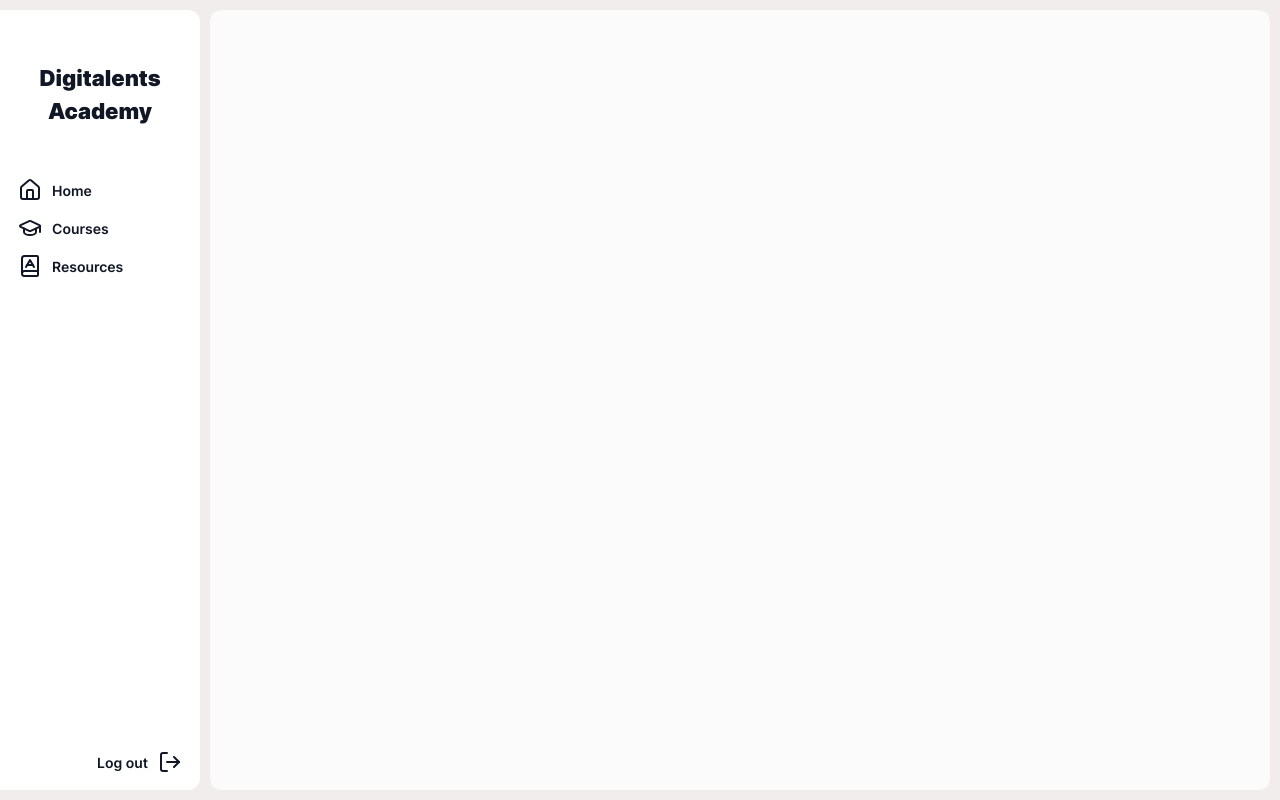
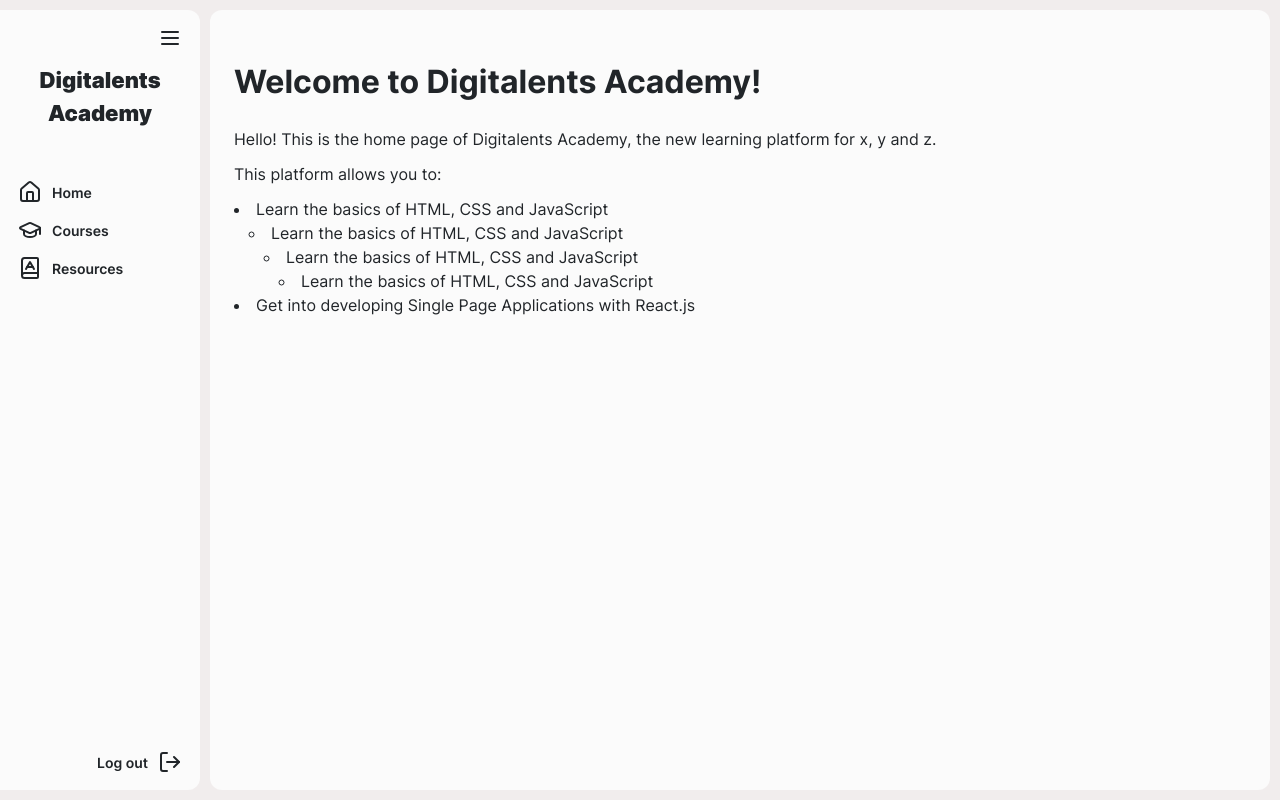
Before and after one commit to Corned/academy, a React (Vite) app in the folder client/: page / in a window 1280 px wide. Built offline with nearby package versions, Linux system fonts and the light colour scheme.

Commit message:
markdown scss

```diff
--- a/client/package.json
+++ b/client/package.json
@@ -16,6 +16,7 @@
     "lucide-react": "^0.406.0",
     "react": "^18.3.1",
     "react-dom": "^18.3.1",
+    "react-markdown": "^9.0.1",
     "tailwind-merge": "^2.4.0",
     "tailwindcss-animate": "^1.0.7"
   },
@@ -33,6 +34,7 @@
     "postcss": "^8.4.39",
     "prettier": "^3.3.2",
     "prettier-plugin-tailwindcss": "^0.6.5",
+    "sass": "^1.77.8",
     "tailwindcss": "^3.4.4",
     "typescript": "^5.2.2",
     "vite": "^5.3.1"
--- a/client/src/App.tsx
+++ b/client/src/App.tsx
@@ -1,30 +1,14 @@
-import { BarChartIcon, BinaryIcon, BookAIcon, DiffIcon, GitBranchIcon, GithubIcon, GitlabIcon, GraduationCapIcon, HomeIcon, HouseIcon, LogOutIcon, MenuSquareIcon, SchoolIcon, SettingsIcon } from "lucide-react"
+import { BarChartIcon, BinaryIcon, BookAIcon, DiffIcon, GitBranchIcon, GithubIcon, GitlabIcon, GraduationCapIcon, HomeIcon, HouseIcon, LogOutIcon, MenuIcon, MenuSquareIcon, SchoolIcon, SettingsIcon } from "lucide-react"
+import Markdown from "react-markdown"
 
-
-import logo from "./assets/digitalents-logo.jpg"
-
-const Collapsable = () => {
-  return (
-    <div>
-
-    </div>
-  )
-}
-
-const NavItem = ({ icon, label }) => {
-  return (
-    <div className="nav__item">
-      { icon }
-      { label }
-    </div>
-  )
-}
 
 const Nav = () => {
   return (
     <div className="nav">
 
-      <div className="nav__spacer"></div>
+      <div className="nav__item nav__item--narrow ml-auto">
+        <MenuIcon />
+      </div>
 
       <div className="nav__header">
         <p>Digitalents Academy</p>
@@ -61,10 +45,28 @@ const Nav = () => {
   )
 }
 
+
+
 const Content = () => {
+
+  const md = `
+# Welcome to Digitalents Academy!
+
+Hello! This is the home page of Digitalents Academy, the new learning platform for x, y and z.
+
+This platform allows you to:
+
+* Learn the basics of HTML, CSS and JavaScript
+  * Learn the basics of HTML, CSS and JavaScript
+    * Learn the basics of HTML, CSS and JavaScript
+      * Learn the basics of HTML, CSS and JavaScript
+* Get into developing Single Page Applications with React.js
+`
+
   return (
-    <div className="content">
-
+    <div className="content markdown">
+      {/* <p className='text-7xl font-bold'>Hello John!</p> */}
+      <Markdown>{ md }</Markdown>
     </div>
   )
 }
--- a/client/src/index.css
+++ b/client/src/index.css
@@ -9,6 +9,7 @@
   padding: 0;
   line-height: 1.5;
   font-family: "Inter";
+  color: #212529;
 }
 
 html, body, #root, .App {
@@ -30,7 +31,7 @@ html, body, #root, .App {
   flex-direction: column;
   gap: 2px;
 
-  background-color: white;
+  background-color: #fbfbfb;
   color: #111725;
 
   border-radius: 0 12px 12px 0;
@@ -41,7 +42,6 @@ html, body, #root, .App {
 .nav__header {
   border-radius: 8px;
   overflow: hidden;
-  background-color: white;
 
   display: grid;
   grid-template-columns: 1fr;
@@ -96,6 +96,10 @@ html, body, #root, .App {
   user-select: none;
 }
 
+.nav__item--narrow {
+  grid-template-columns: auto;
+}
+
 .nav__item:hover {
   background-color: rgba(0, 0, 0, 0.1);
 }
@@ -131,5 +135,6 @@ html, body, #root, .App {
   background-color: #fbfbfb;
   flex-grow: 1;
   border-radius: 12px;
+  padding: 48px 24px 24px 24px;
   margin: 10px;
 }
--- a/client/src/main.tsx
+++ b/client/src/main.tsx
@@ -3,8 +3,8 @@ import ReactDOM from "react-dom/client"
 
 import "./globals.css"
 import "./index.css"
+import './markdown.scss'
 
-import { Badge } from "./components/ui/badge"
 import App from "./App"
 
 ReactDOM.createRoot(document.getElementById("root")!).render(
--- /dev/null
+++ b/client/src/markdown.scss
@@ -0,0 +1,45 @@
+.markdown {
+
+  h1, h2, h3 {
+    margin-bottom: 0.67em;
+  }
+
+  h1 {
+    font-size: 2em;
+  }
+
+  h2 {
+    font-size: 1.5em;
+  }
+
+  h3 {
+    font-size: 1.17em;
+  }
+
+  p {
+    margin-bottom: 0.67em;
+  }
+
+  ul {
+    list-style-type: disc;
+    list-style-position: inside;
+  }
+
+  ol {
+    list-style-type: decimal;
+    list-style-position: inside;
+  }
+
+  ul ul, ol ul {
+    list-style-type: circle;
+    list-style-position: inside;
+    margin-left: 15px;
+  }
+
+  ol ol, ul ol {
+    list-style-type: lower-latin;
+    list-style-position: inside;
+    margin-left: 15px;
+  }
+
+}
--- a/client/tailwind.config.js
+++ b/client/tailwind.config.js
@@ -1,5 +1,8 @@
 /** @type {import('tailwindcss').Config} */
 module.exports = {
+  corePlugins: {
+    preflight: false,
+  },
   darkMode: ["class"],
   content: [
     './pages/**/*.{ts,tsx}',
```
Also changed, not shown: client/src/globals.css (indentation only), 1 other file (tests, documents, lock files or other folders).
